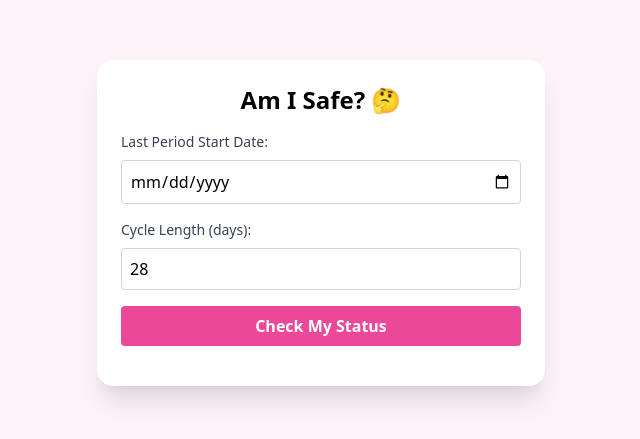
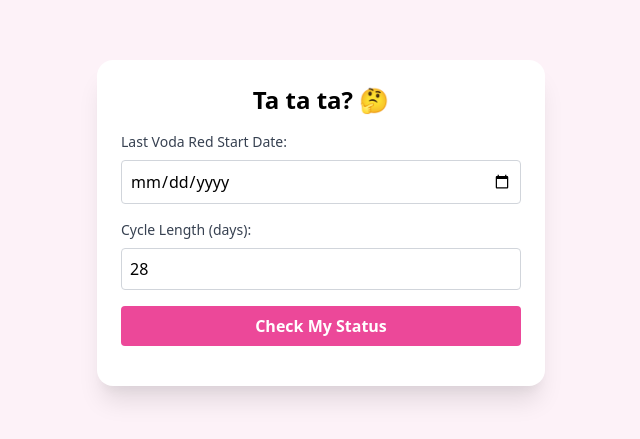
Before and after one commit to Slikky2/cycle_new, a plain HTML site: page index.html in a window 1280 px wide. Shown: the part 177-616 px from the top of the page, without its empty margins (319-959 px from the left). Drawn offline with nearby package versions, Linux system fonts and the light colour scheme.

Commit message:
Updated index

```diff
--- a/index.html
+++ b/index.html
@@ -9,8 +9,8 @@
 </head>
 <body class="bg-pink-50 min-h-screen flex flex-col items-center justify-center p-6">
   <div class="bg-white shadow-xl rounded-2xl p-6 w-full max-w-md">
-    <h1 class="text-2xl font-bold mb-4 text-center">Am I Safe? 🤔</h1>
-    <label class="block mb-2 text-sm font-medium text-gray-700">Last Period Start Date:</label>
+    <h1 class="text-2xl font-bold mb-4 text-center">Ta ta ta? 🤔</h1>
+    <label class="block mb-2 text-sm font-medium text-gray-700">Last Voda Red Start Date:</label>
     <input type="date" id="periodStart" class="w-full border border-gray-300 p-2 rounded mb-4">
     <label class="block mb-2 text-sm font-medium text-gray-700">Cycle Length (days):</label>
     <input type="number" id="cycleLength" value="28" class="w-full border border-gray-300 p-2 rounded mb-4">
```
